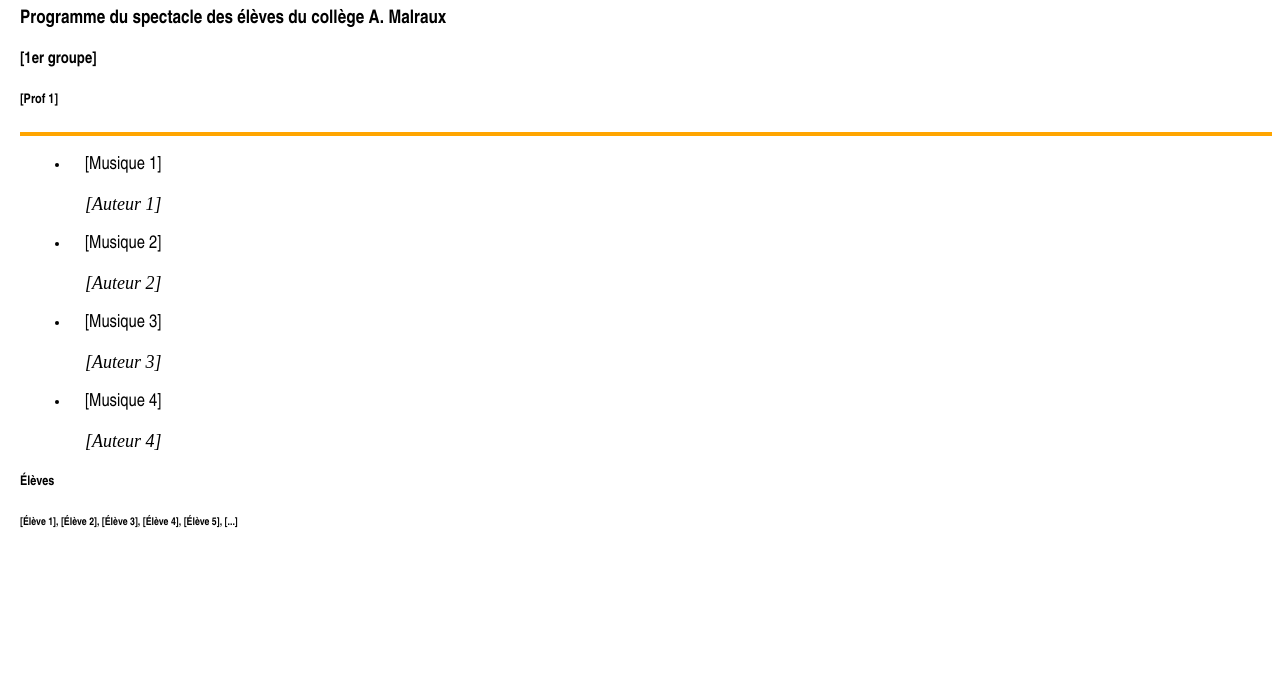
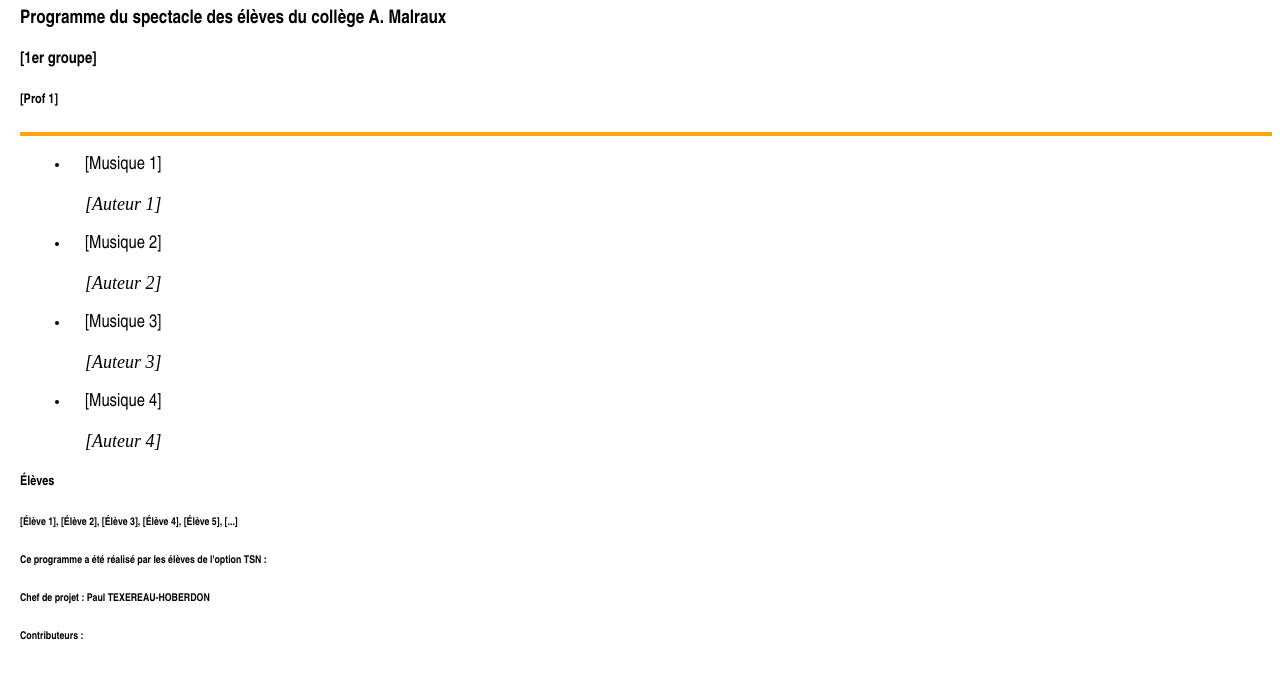
Before and after one commit to TSN-Vinci/Spectacle-2025, a plain HTML site: page index.html in a window 1280 px wide. Drawn offline with Linux system fonts and the light colour scheme.

Commit message:
Update index.html

```diff
--- a/index.html
+++ b/index.html
@@ -37,5 +37,9 @@
     <h5><b>Élèves</b></h4>
 <p><h6>[Élève 1], [Élève 2], [Élève 3], [Élève 4], [Élève 5], [...]</h6></p>
 <!--Fin d'exemple d'une partie du programme-->
+<!--Pied de page-->
+<p><h6>Ce programme a été réalisé par les élèves de l'option TSN :</h6></p>
+<p><h6>Chef de projet : Paul TEXEREAU-HOBERDON</h6></p>
+<p><h6>Contributeurs : </h6></p>
 </body>
 </html>
```
